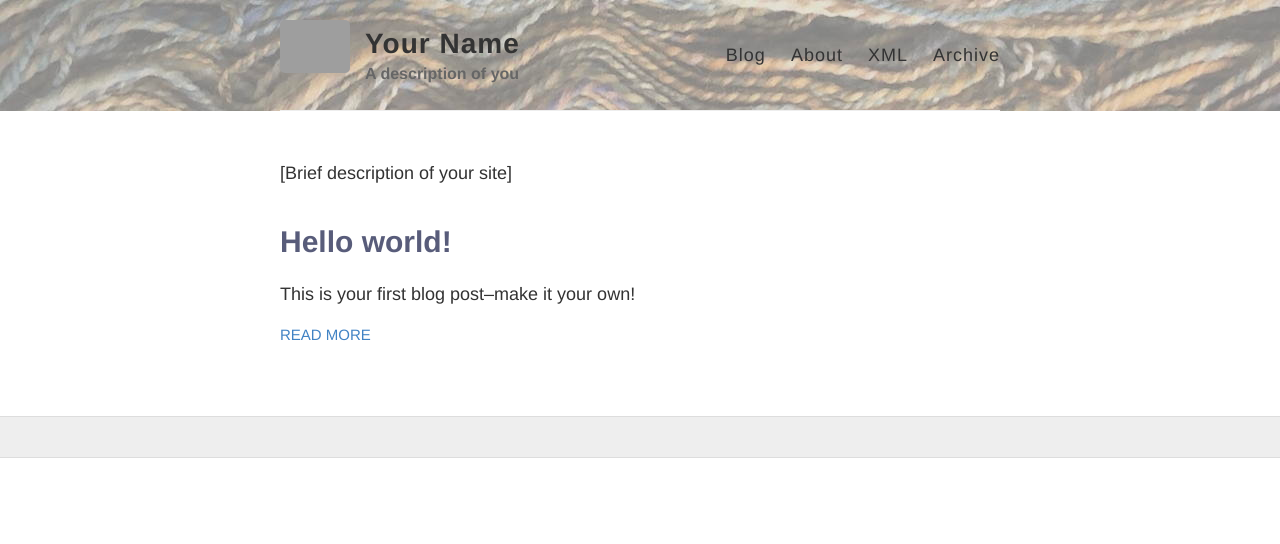
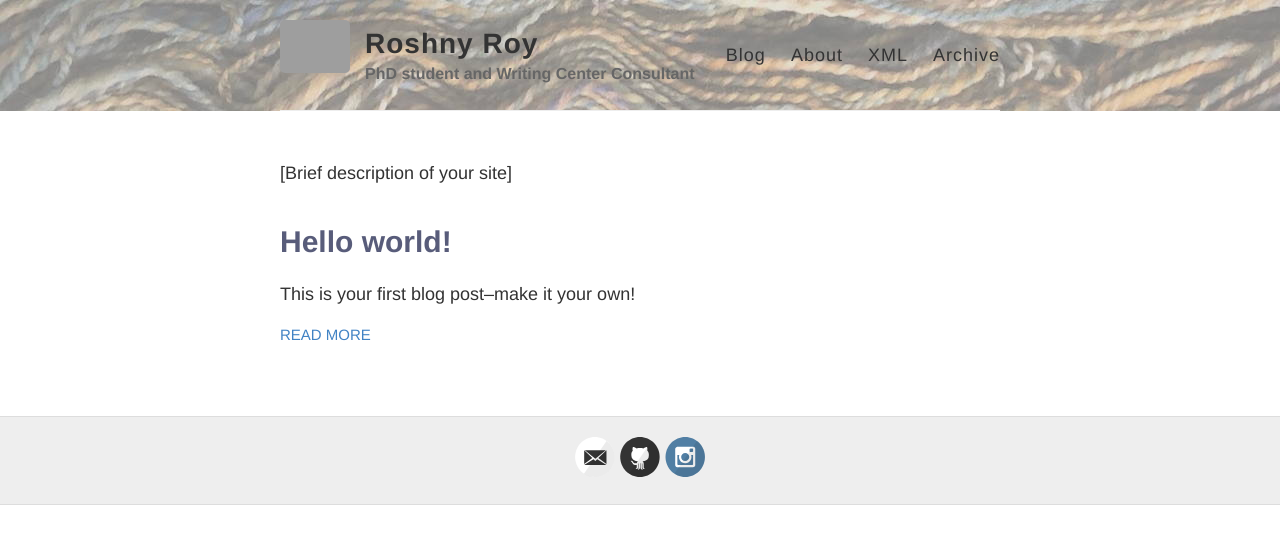
Before and after one commit to roshnyroy/roshnyroy.github.io, a Jekyll site: the page built from index.html, in a window 1280 px wide. Shown: the top 544 px of the page. Built offline with Jekyll 4.4.1, drawn with Linux system fonts in a browser that asks for light colours; grey boxes are pictures that could not be loaded.

Commit message:
adding profile details for website

```diff
--- a/_config.yml
+++ b/_config.yml
@@ -3,13 +3,13 @@
 #
 
 # Name of your site (displayed in the header)
-name: Your Name
+name: Roshny Roy
 
 # Short bio or description (displayed in the header)
-description: A description of you
+description: PhD student and Writing Center Consultant
 
 # URL of your avatar or profile pic
-avatar: https://raw.githubusercontent.com/[yourusername]/[yourusername].github.io/master/images/[filename].jpg
+avatar: https://raw.githubusercontent.com/roshnyroy/roshnyroy.github.io/master/images/myphoto.jpg
 
 #
 # Flags below are optional
@@ -18,11 +18,11 @@ avatar: https://raw.githubusercontent.com/[yourusername]/[yourusername].github.i
 # Includes an icon in the footer for each username you enter
 footer-links:
   dribbble:
-  email:
+  email: mariaroy.r@northeastern.edu
   facebook:
   flickr:
-  github:
-  instagram:
+  github: roshnyroy
+  instagram: roshnymariaroy
   linkedin:
   pinterest:
   rss: # just type anything here for a working RSS icon
```
Also changed, not shown: 1 other file.
